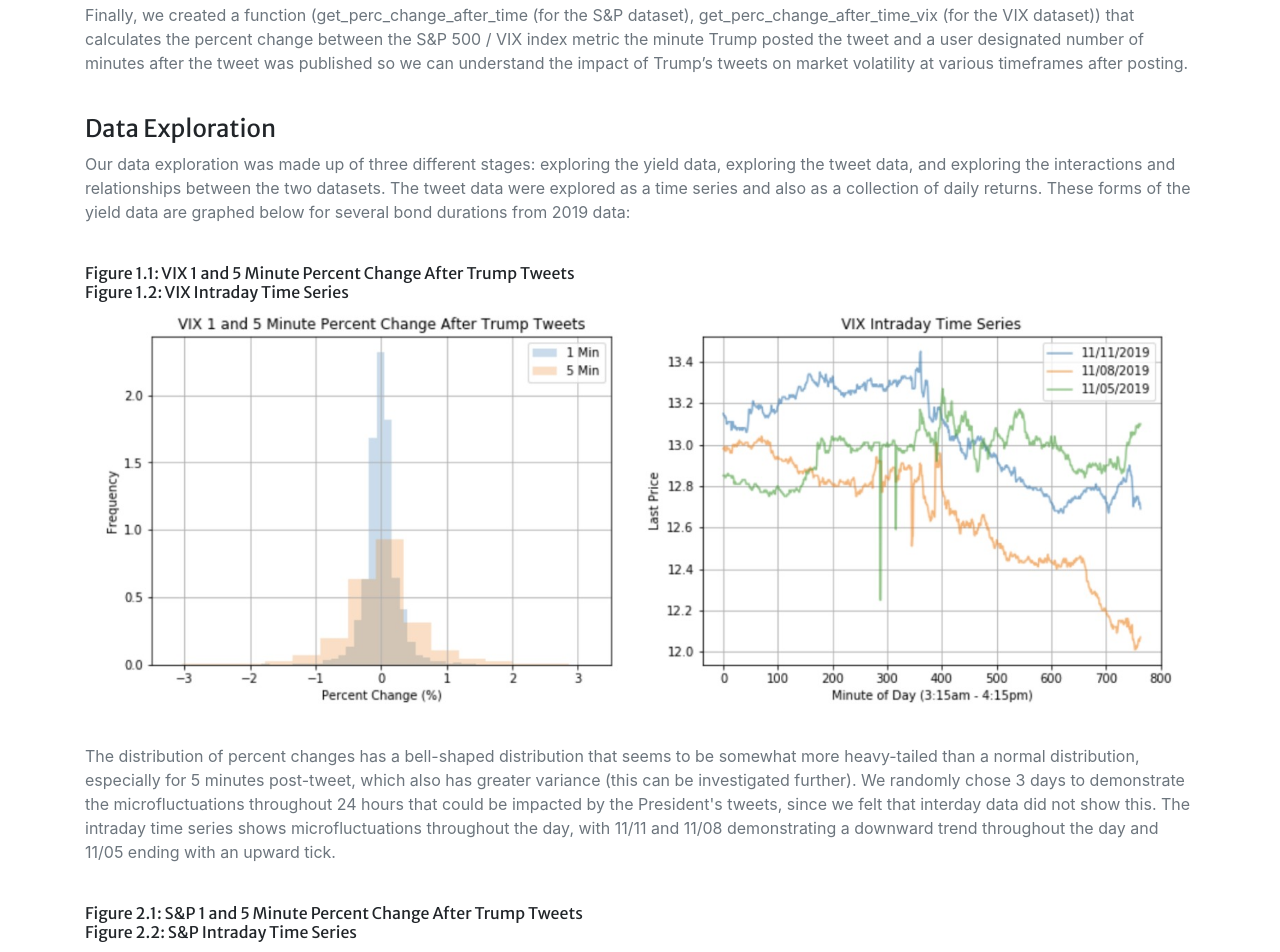
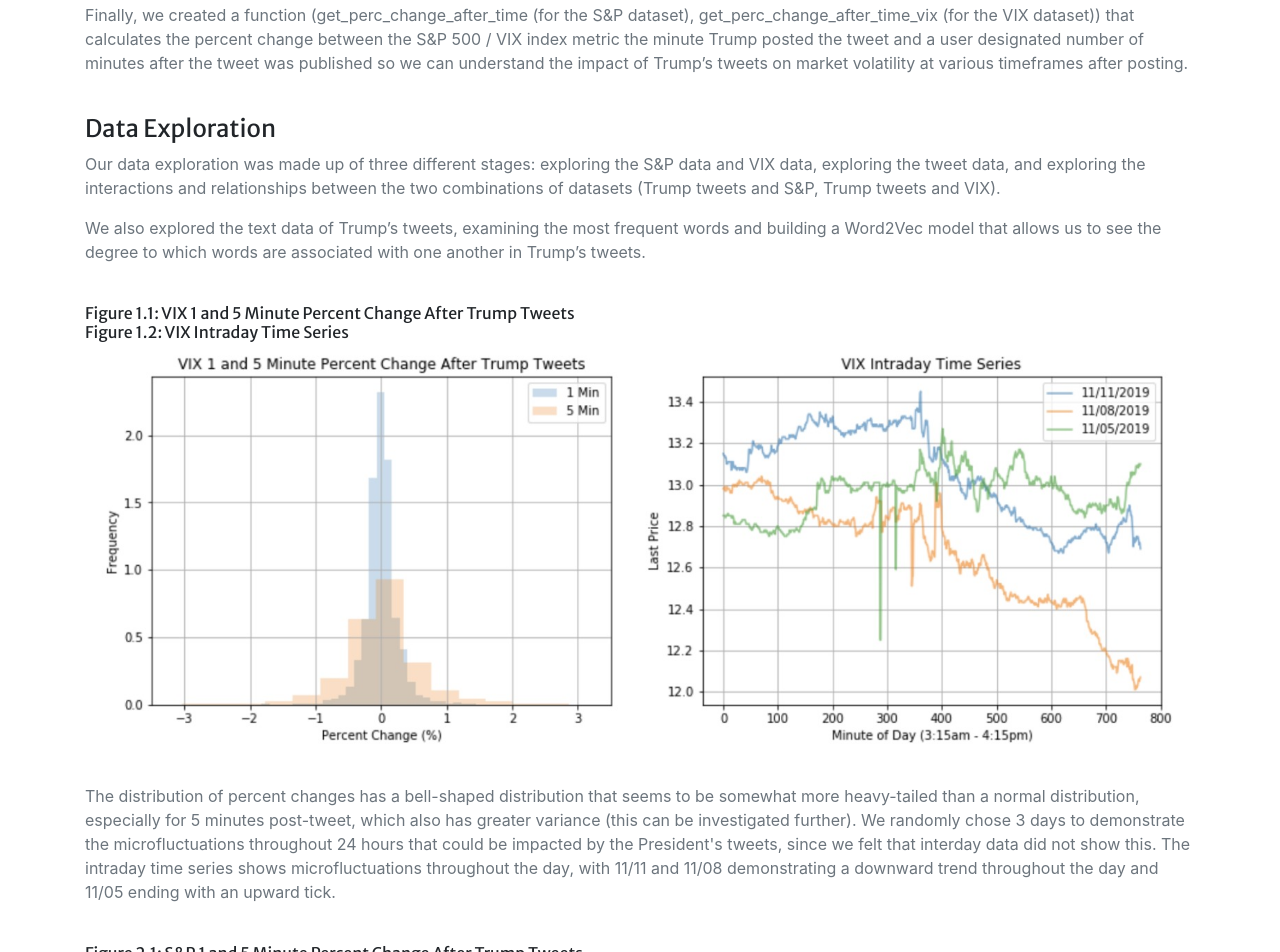
Before and after one commit to alsa9/alsa9.github.io, a website with bundled scripts: page index.html in a window 1280 px wide. Shown: the part 3388-4340 px from the top of the page. Built offline with nearby package versions, Linux system fonts and the light colour scheme; files whose address does not match are found by name.

Commit message:
index.html

```diff
--- a/index.html
+++ b/index.html
@@ -142,7 +142,9 @@
            </p><br>
       <h4>Data Exploration</h4>
       <p class="text-muted align-items-start">
-          Our data exploration was made up of three different stages: exploring the yield data, exploring the tweet data, and exploring the interactions and relationships between the two datasets. The tweet data were explored as a time series and also as a collection of daily returns. These forms of the yield data are graphed below for several bond durations from 2019 data:
+          Our data exploration was made up of three different stages: exploring the S&P data and VIX data, exploring the tweet data, and exploring the interactions and relationships between the two combinations of datasets (Trump tweets and S&P, Trump tweets and VIX). </p>
+      <p class="text-muted align-items-start">
+          We also explored the text data of Trump’s tweets, examining the most frequent words and building a Word2Vec model that allows us to see the degree to which words are associated with one another in Trump’s tweets.
       </p><br>
       </div>
       <h6 id="fig1fig2" >Figure 1.1: VIX 1 and 5 Minute Percent Change After Trump Tweets <br/>
```
